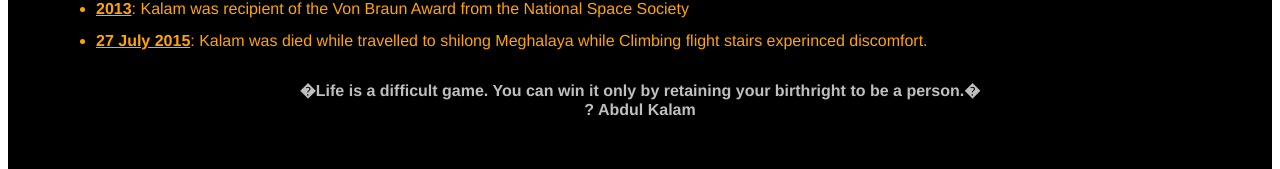
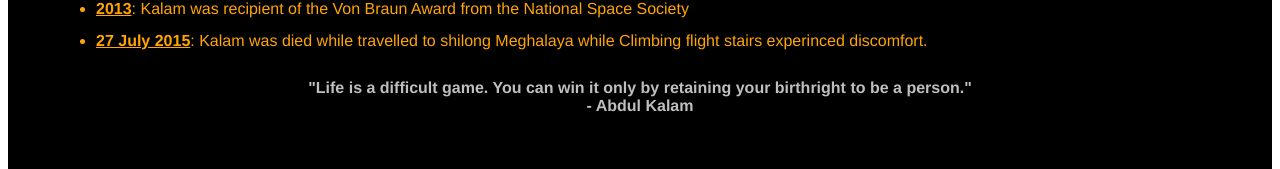
Before and after one commit to iambhavik11/Tribute, a plain HTML site: page index.html in a window 1280 px wide. Shown: the part 1085-1254 px from the top of the page. Drawn offline with Linux system fonts and the light colour scheme.

Commit message:
Update index.html

```diff
--- a/index.html
+++ b/index.html
@@ -124,8 +124,8 @@ ul
  </ul>
    <center>
      <h4 style="color: rgba(191,191,191);">
-       �Life is a difficult game. You can win it only by retaining your birthright to be a person.� <br>
-       ? Abdul Kalam
+       "Life is a difficult game. You can win it only by retaining your birthright to be a person." <br>
+       - Abdul Kalam
 
 
      </h4>
```
